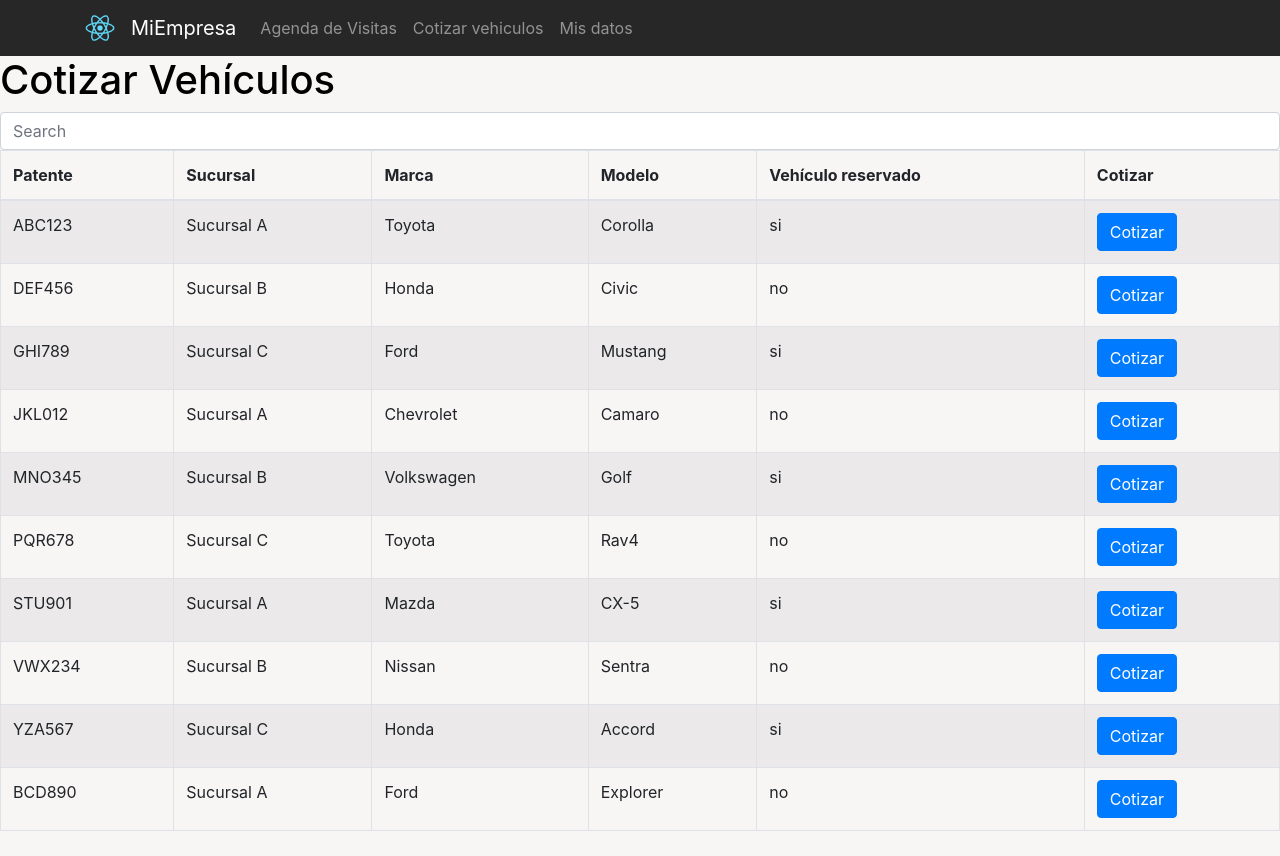
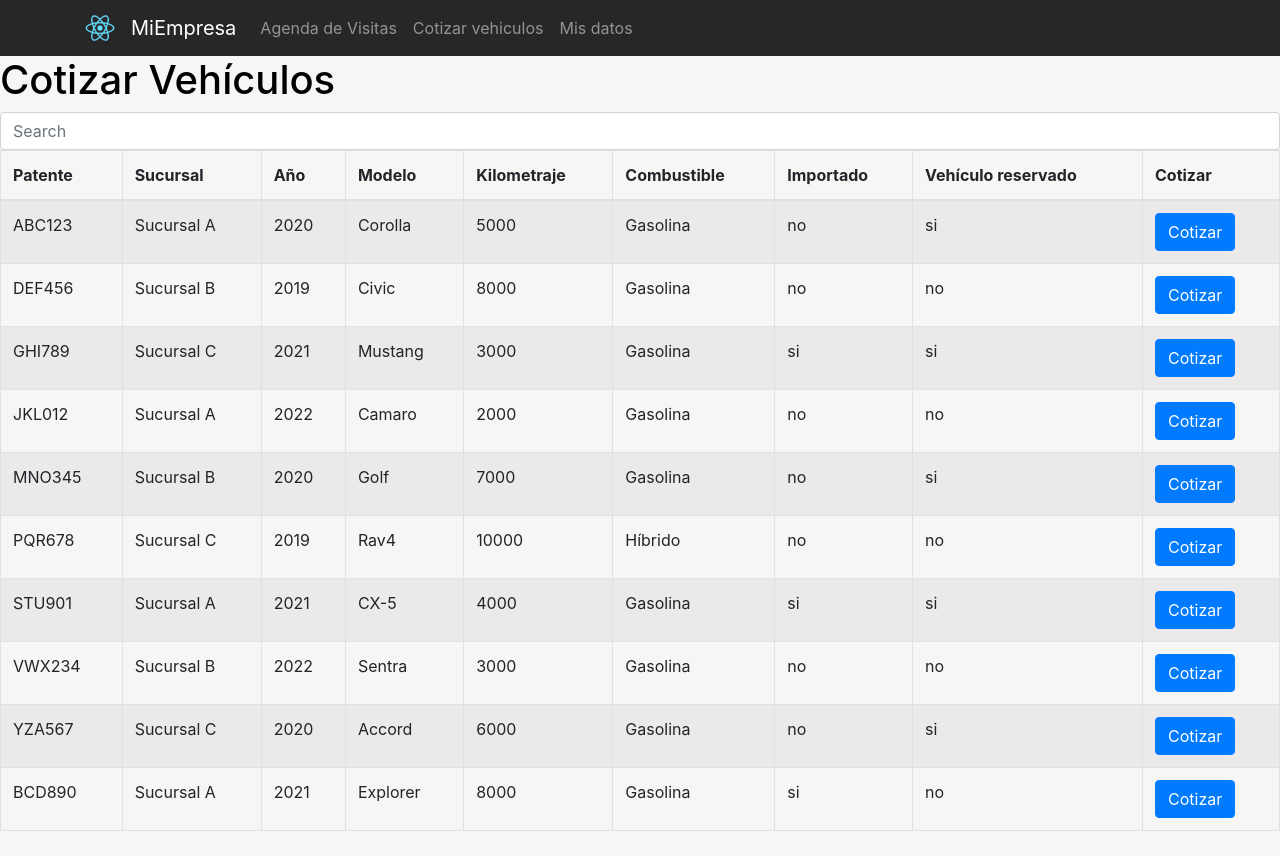
Before and after one commit to ggisel/pp1-front-gc, a React (Create React App) app: page /cotizar in a window 1280 px wide. Built offline with nearby package versions, Linux system fonts and the light colour scheme; the HTML template or start-up script is replaced by a standard one.

Commit message:
agrego datos para la tabla de cotizar vehiculos y arreglo css

```diff
--- a/src/App.css
+++ b/src/App.css
@@ -58,3 +58,6 @@
 #resultado{
   color: #4b4949;
 }
+#boleta{
+  padding:2em;
+}
--- a/src/components/Boleta.js
+++ b/src/components/Boleta.js
@@ -56,7 +56,7 @@
   return (
     <>
       <div id="boleta" className="">
-      <Container className="my-5">
+      <Container className="my-0">
       <h1>Boleta de Cotización</h1>
       <Row className="my-4">
         <Col xs={6}>
@@ -99,7 +99,7 @@
           </tr>
         </tbody>
       </Table>
-      <Button type="text">Imprimir</Button>
+      <Button type="text">Mandar por mail</Button>
     </Container>
 
     </div>
--- a/src/components/Cotizar.js
+++ b/src/components/Cotizar.js
@@ -42,85 +42,126 @@
 
     //función para traer los datos de la API
     const URL = 'https://jsonplaceholder.typicode.com/users'//sacar datos de un json
+    //para traer datos de localData en la tabla cotizar Vehiculos
     const localData = [
         {
-            "id": 1,
+            "id": "1",
             "patente": "ABC123",
             "sucursal": "Sucursal A",
+            "anio": 2020,
             "marca": "Toyota",
             "modelo": "Corolla",
+            "kilometraje": 5000,
+            "combustible": "Gasolina",
+            "importado": "no",
             "reserva": "si"
           },
           {
-            "id": 2,
+            "id": "2",
             "patente": "DEF456",
             "sucursal": "Sucursal B",
+            "anio": 2019,
             "marca": "Honda",
             "modelo": "Civic",
+            "kilometraje": 8000,
+            "combustible": "Gasolina",
+            "importado": "no",
             "reserva": "no"
           },
           {
-            "id": 3,
+            "id": "3",
             "patente": "GHI789",
             "sucursal": "Sucursal C",
+            "anio": 2021,
             "marca": "Ford",
             "modelo": "Mustang",
+            "kilometraje": 3000,
+            "combustible": "Gasolina",
+            "importado": "si",
             "reserva": "si"
           },
           {
-            "id": 4,
+            "id": "4",
             "patente": "JKL012",
             "sucursal": "Sucursal A",
+            "anio": 2022,
             "marca": "Chevrolet",
             "modelo": "Camaro",
+            "kilometraje": 2000,
+            "combustible": "Gasolina",
+            "importado": "no",
             "reserva": "no"
           },
           {
-            "id": 5,
+            "id": "5",
             "patente": "MNO345",
             "sucursal": "Sucursal B",
+            "anio": 2020,
             "marca": "Volkswagen",
             "modelo": "Golf",
+            "kilometraje": 7000,
+            "combustible": "Gasolina",
+            "importado": "no",
             "reserva": "si"
           },
           {
-            "id": 6,
+            "id": "6",
             "patente": "PQR678",
             "sucursal": "Sucursal C",
+            "anio": 2019,
             "marca": "Toyota",
             "modelo": "Rav4",
+            "kilometraje": 10000,
+            "combustible": "Híbrido",
+            "importado": "no",
             "reserva": "no"
           },
           {
-            "id": 7,
+            "id": "7",
             "patente": "STU901",
             "sucursal": "Sucursal A",
+            "anio": 2021,
             "marca": "Mazda",
             "modelo": "CX-5",
+            "kilometraje": 4000,
+            "combustible": "Gasolina",
+            "importado": "si",
             "reserva": "si"
           },
           {
-            "id": 8,
+            "id": "8",
             "patente": "VWX234",
             "sucursal": "Sucursal B",
+            "anio": 2022,
             "marca": "Nissan",
             "modelo": "Sentra",
+            "kilometraje": 3000,
+            "combustible": "Gasolina",
+            "importado": "no",
             "reserva": "no"
           },
           {
-            "id": 9,
+            "id": "9",
             "patente": "YZA567",
             "sucursal": "Sucursal C",
+            "anio": 2020,
             "marca": "Honda",
             "modelo": "Accord",
+            "kilometraje": 6000,
+            "combustible": "Gasolina",
+            "importado": "no",
             "reserva": "si"
             },
             {
-            "id": 10,
+            "id": "10",
             "patente": "BCD890",
             "sucursal": "Sucursal A",
+            "anio": 2021,
             "marca": "Ford",
             "modelo": "Explorer",
+            "kilometraje": 8000,
+            "combustible": "Gasolina",
+            "importado": "si",
             "reserva": "no"
             }
     ]
@@ -176,8 +217,11 @@
                             <tr>
                                 <th>Patente</th>
                                 <th>Sucursal</th>
-                                <th>Marca</th>
+                                <th>Año</th>
                                 <th>Modelo</th>
+                                <th>Kilometraje</th>
+                                <th>Combustible</th>
+                                <th>Importado</th>
                                 <th>Vehículo reservado</th>
                                 <th>Cotizar</th>
                             </tr>
@@ -193,8 +237,11 @@
                               <tr key={user.id}>
                                     <td>{user.patente}</td>
                                     <td>{user.sucursal}</td>
-                                    <td>{user.marca}</td>
+                                    <td>{user.anio}</td>
                                     <td>{user.modelo}</td>
+                                    <td>{user.kilometraje}</td>
+                                    <td>{user.combustible}</td>
+                                    <td>{user.importado}</td>
                                     <td>{user.reserva}</td>
 
                                     <td>
--- a/src/components/NuevaPagina.js
+++ b/src/components/NuevaPagina.js
@@ -163,9 +163,11 @@
                     // feedbackType="invalid"
                     />
                 </Form.Group>
+
+                {/* -----Asi me pide validar------ */}
                 {/*<Button type="submit">Finalizar</Button>*/}
 
-
+                {/* -----Asi no me valida------ */}
                 <Link to="/boleta-cotizacion">
                 <Button type="submit">Finalizar</Button>
                 </Link>
--- a/src/components/products.js
+++ b/src/components/products.js
@@ -3,80 +3,120 @@
     "id": "1",
     "patente": "ABC123",
     "sucursal": "Sucursal A",
+    "anio": 2020,
     "marca": "Toyota",
     "modelo": "Corolla",
+    "kilometraje": 5000,
+    "combustible": "Gasolina",
+    "importado": "no",
     "reserva": "si"
   },
   {
     "id": "2",
     "patente": "DEF456",
     "sucursal": "Sucursal B",
+    "anio": 2019,
     "marca": "Honda",
     "modelo": "Civic",
+    "kilometraje": 8000,
+    "combustible": "Gasolina",
+    "importado": "no",
     "reserva": "no"
   },
   {
     "id": "3",
     "patente": "GHI789",
     "sucursal": "Sucursal C",
+    "anio": 2021,
     "marca": "Ford",
     "modelo": "Mustang",
+    "kilometraje": 3000,
+    "combustible": "Gasolina",
+    "importado": "si",
     "reserva": "si"
   },
   {
     "id": "4",
     "patente": "JKL012",
     "sucursal": "Sucursal A",
+    "anio": 2022,
     "marca": "Chevrolet",
     "modelo": "Camaro",
+    "kilometraje": 2000,
+    "combustible": "Gasolina",
+    "importado": "no",
     "reserva": "no"
   },
   {
     "id": "5",
     "patente": "MNO345",
     "sucursal": "Sucursal B",
+    "anio": 2020,
     "marca": "Volkswagen",
     "modelo": "Golf",
+    "kilometraje": 7000,
+    "combustible": "Gasolina",
+    "importado": "no",
     "reserva": "si"
   },
   {
     "id": "6",
     "patente": "PQR678",
     "sucursal": "Sucursal C",
+    "anio": 2019,
     "marca": "Toyota",
     "modelo": "Rav4",
+    "kilometraje": 10000,
+    "combustible": "Híbrido",
+    "importado": "no",
     "reserva": "no"
   },
   {
     "id": "7",
     "patente": "STU901",
     "sucursal": "Sucursal A",
+    "anio": 2021,
     "marca": "Mazda",
     "modelo": "CX-5",
+    "kilometraje": 4000,
+    "combustible": "Gasolina",
+    "importado": "si",
     "reserva": "si"
   },
   {
     "id": "8",
     "patente": "VWX234",
     "sucursal": "Sucursal B",
+    "anio": 2022,
     "marca": "Nissan",
     "modelo": "Sentra",
+    "kilometraje": 3000,
+    "combustible": "Gasolina",
+    "importado": "no",
     "reserva": "no"
   },
   {
     "id": "9",
     "patente": "YZA567",
     "sucursal": "Sucursal C",
+    "anio": 2020,
     "marca": "Honda",
     "modelo": "Accord",
+    "kilometraje": 6000,
+    "combustible": "Gasolina",
+    "importado": "no",
     "reserva": "si"
     },
     {
     "id": "10",
     "patente": "BCD890",
     "sucursal": "Sucursal A",
+    "anio": 2021,
     "marca": "Ford",
     "modelo": "Explorer",
+    "kilometraje": 8000,
+    "combustible": "Gasolina",
+    "importado": "si",
     "reserva": "no"
     }
 ]
```
Lines whose indentation alone changed are shown as unchanged.
